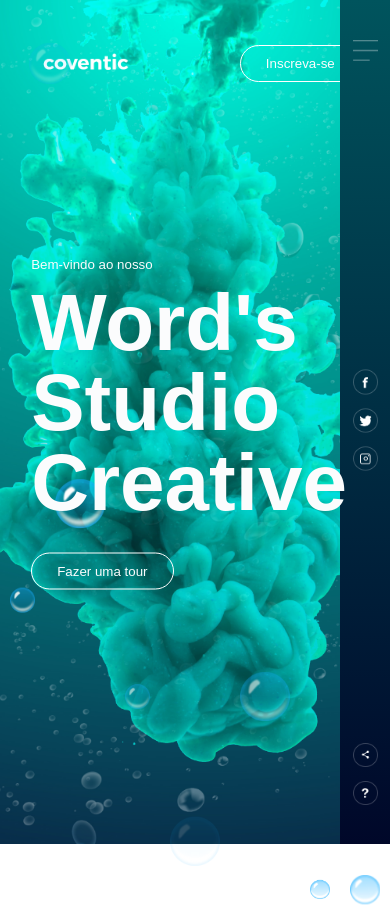
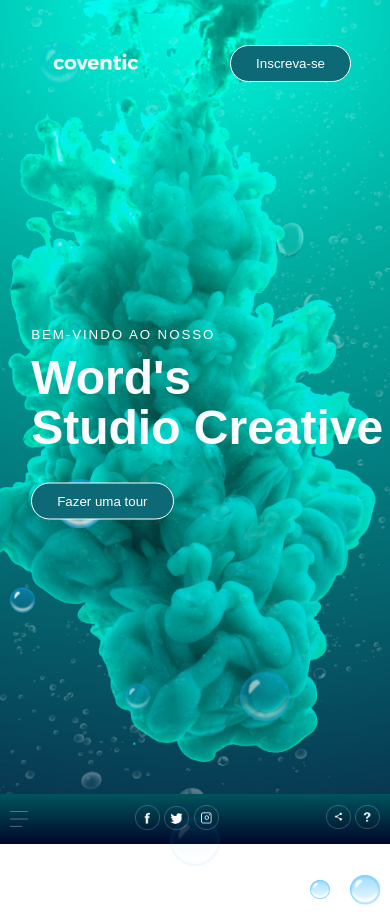
Before and after one commit to CalRodrigues/Coventic-Webpage, a plain HTML site: page index.html in a window 390 px wide. Drawn offline with Linux system fonts and the light colour scheme.

Commit message:
add @media

```diff
--- a/css/styles.css
+++ b/css/styles.css
@@ -25,13 +25,16 @@
   justify-content: space-between;
 }
 button {
+  background-color: #0c6975;
   color: #fbfcfd;
   padding: 10px 25px;
-  background: transparent;
   border: 1px solid #fff;
   border-radius: 20px;
   outline: none;
   cursor: pointer;
+}
+button:hover{
+  background-color: #073a41;
 }
 .content {
   color: #fbfcfd;
@@ -40,6 +43,10 @@ button {
   left: 8%;
   transform: translateY(-50%);
   z-index: 2;
+}
+small {
+  text-transform: uppercase;
+  letter-spacing: .12rem;
 }
 h1 {
   font-size: 5rem;
@@ -133,3 +140,43 @@ h1 {
   animation-delay: 7s;
   width: 30px;
 }
+
+@media screen and (max-width: 710px) {
+  h1 {
+    font-size: 4rem;
+    line-height: 55px;
+  }
+  .navbar {
+    width: 80%;
+  }
+}
+
+@media screen and (max-width: 650px) {
+  h1 {
+    font-size: 3rem;
+    line-height: 50px;
+  }
+  .side-bar {
+    width: 100%;
+    height: 50px;
+    top: auto;
+    bottom: 0;
+    display: flex;
+    align-items: center;
+    justify-content: space-between;
+    padding: 0 10px;
+  }
+  .menu {
+    width: 18px;
+    margin: 0;
+  }
+  .social-link {
+    width: auto;
+    position: unset;
+    transform: none;
+  }
+  .useful-link {
+    width: auto;
+    position: unset;
+  }
+}
```
Also changed, not shown: index.html (indentation only).
